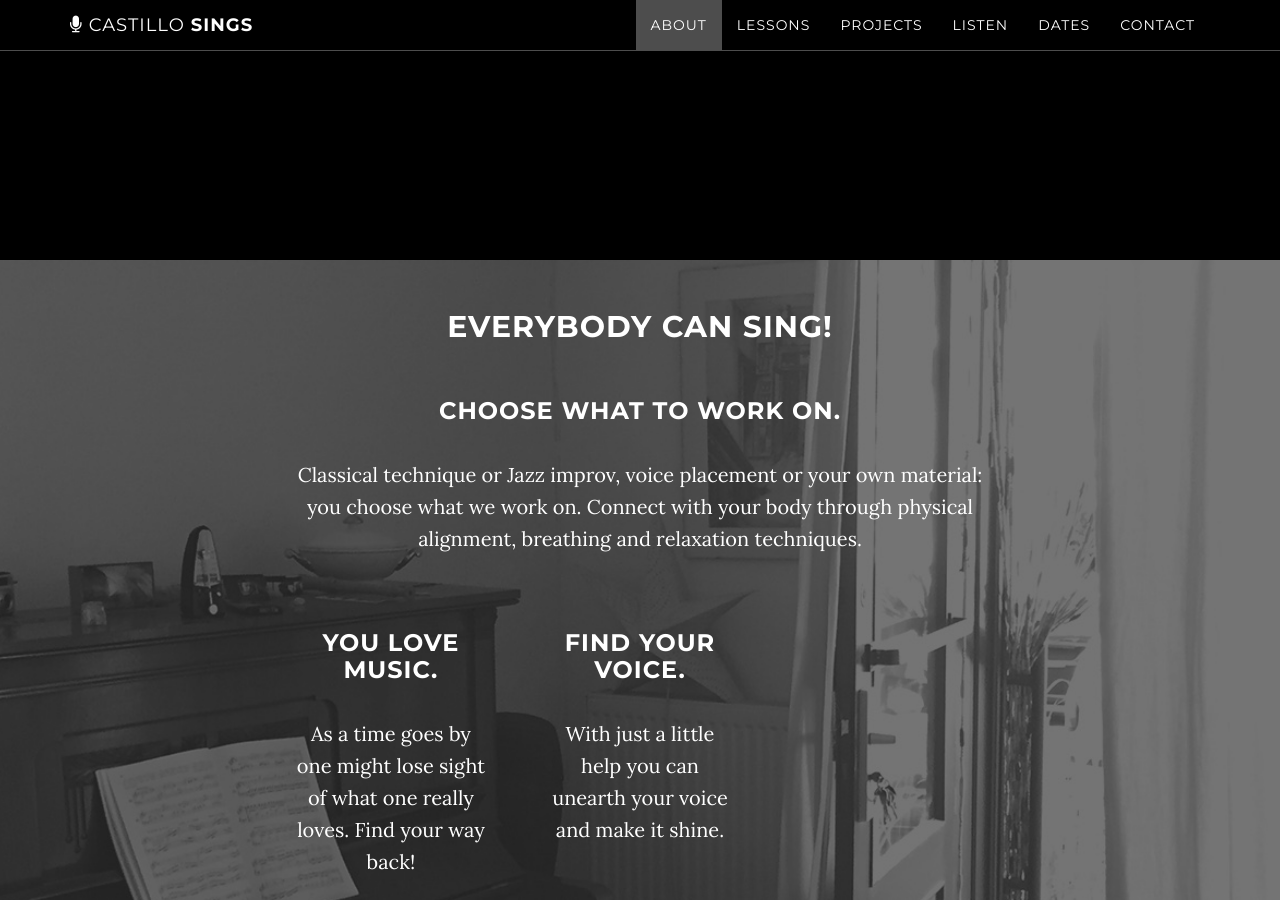
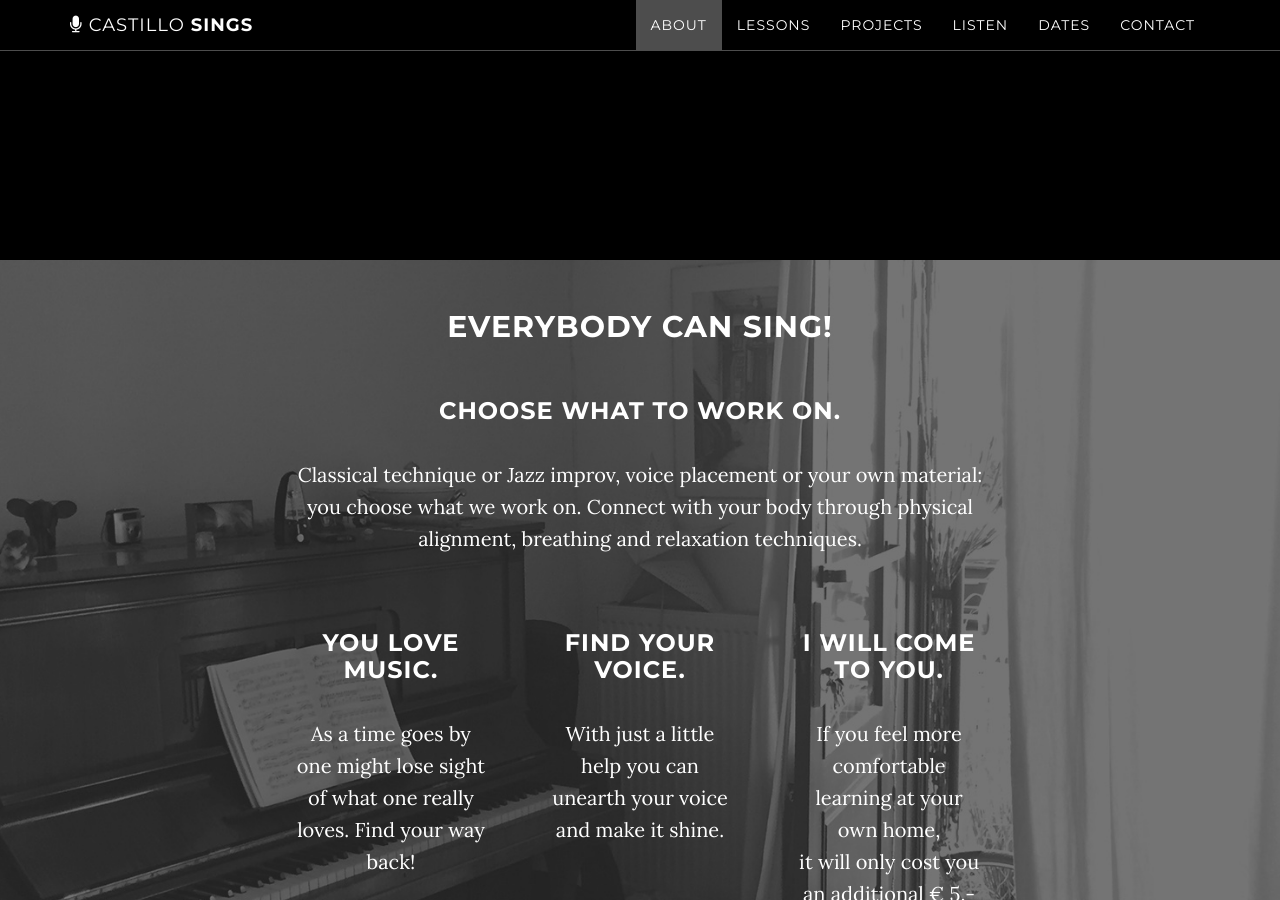
Before and after one commit to Darthen/CastilloSings2, a Jekyll site: the page built from index.html, in a window 1280 px wide and 900 px high, scrolled down 1505 px. Built offline with Jekyll 4.4.1, drawn with Linux system fonts in a browser that asks for light colours.

Commit message:
corrected layout

```diff
--- a/_includes/lessons.html
+++ b/_includes/lessons.html
@@ -15,6 +15,7 @@
 						</div>
 					</div>
 
+					<div class="lessons-two">
 
 						<div class="love">
 							<div class="service-box">
@@ -29,9 +30,7 @@
 								<p>With just a little help you can unearth your voice and make it shine.</p>
 							</div>
 						</div>
-					</div>
 
-					<div class="lessons-two">
 						<div class="travel">
 							<div class="service-box">
 								<h3>I will come to you.</h3>
@@ -39,6 +38,8 @@
 									<br> it will only cost you an additional € 5.- transport fee.</p>
 							</div>
 						</div>
+					</div>
+
 					<h3>Lesson Prices</h3>
 
 					<table class="tables">
```
